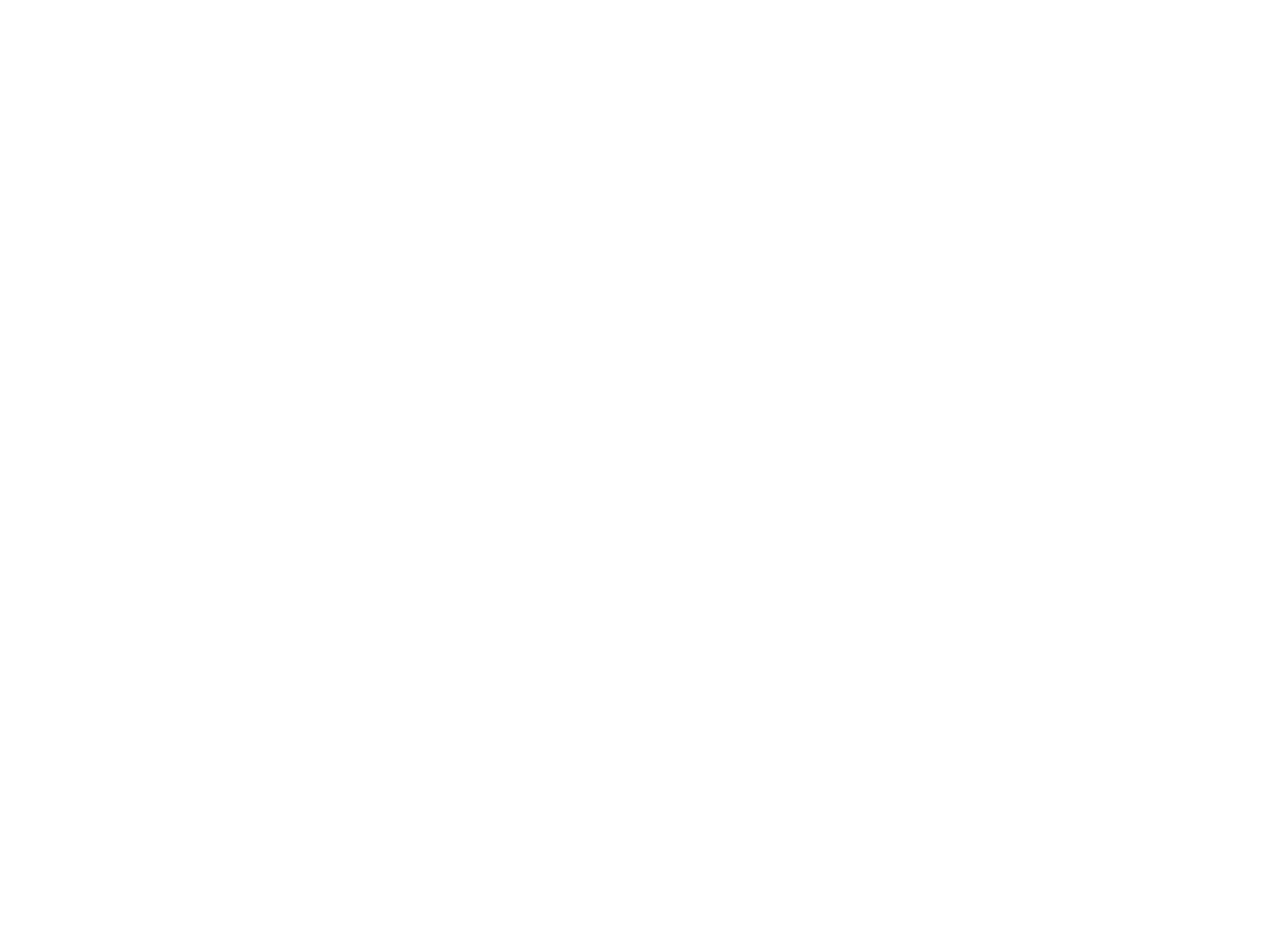
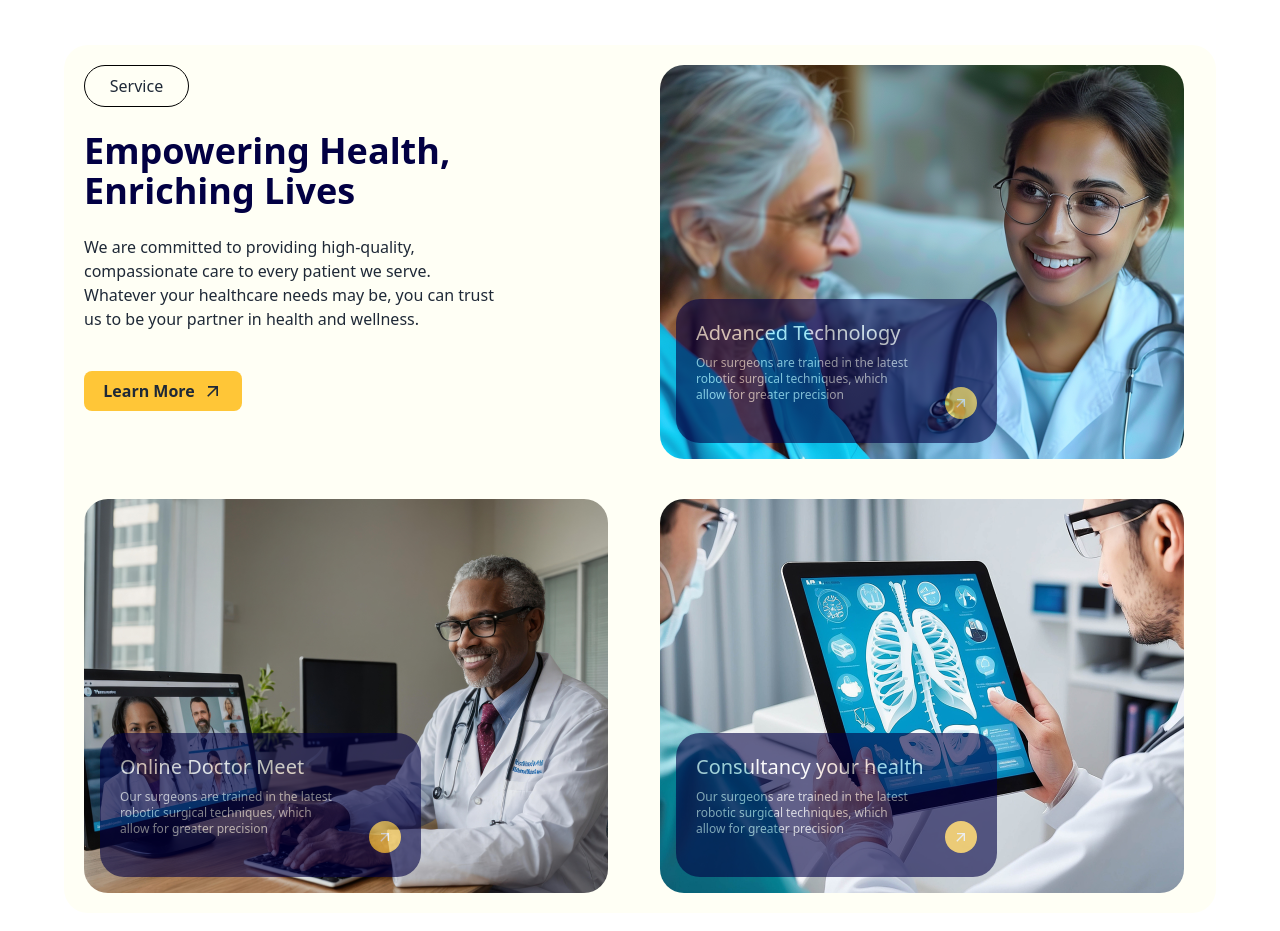
Before and after one commit to miasumon-ru/healthcare, a React (Vite) app: page / in a window 1280 px wide. Shown: the part 1620-2551 px from the top of the page. Before the commit the page ends 1665 px from the top, so only its background shows below. Built offline with nearby package versions, Linux system fonts and the light colour scheme.

Commit message:
service section added

```diff
--- /dev/null
+++ b/src/components/Navbar/Service.jsx
@@ -0,0 +1,144 @@
+import { MdOutlineArrowOutward } from "react-icons/md";
+
+import heartImage from '../../assets/Rectangle 27.png'
+import doctorImage from '../../assets/Rectangle 27-1.png'
+import womenImage from '../../assets/Rectangle 27-2.png'
+
+
+const Service = () => {
+    return (
+        <div className="grid grid-cols-2 gap-10 mb-16 bg-[#FFFFF5] p-5 rounded-3xl">
+
+            {/* first card */}
+
+            <div className="">
+
+                {/* content */}
+
+                <div className="space-y-6">
+                    <p className="border w-[105px] rounded-3xl flex flex-col justify-center items-center border-black font-medium p-2 px-3"> Service </p>
+
+                    <p className="font-semibold text-4xl text-[#020043]"> Empowering Health, <br />  Enriching Lives </p>
+
+                    <p> We are committed to providing high-quality, <br /> compassionate care to every patient we serve. <br /> Whatever your healthcare needs may be, you can trust <br /> us to be your partner in health and wellness.
+                    </p>
+                </div>
+
+
+                <p className=" bg-[#FFC637] mt-10 w-[158px] flex flex-row gap-2 items-center justify-center border-black rounded-lg py-2 px-4 font-semibold">Learn More <MdOutlineArrowOutward className="text-xl" /> </p>
+            </div>
+
+            {/* second card */}
+
+            <div className="relative">
+
+                {/* content */}
+
+                <div className="w-[321px] h-[144px] opacity-60 absolute bottom-4 left-4 bg-[#020043] rounded-3xl p-5 ">
+
+                    <div className="relative">
+
+                        <div>
+                            <h1 className="text-xl text-white ">Advanced Technology</h1>
+
+                            <p className="text-[#FFFFFFCC] text-xs mt-2">Our surgeons are trained in the latest <br /> robotic surgical techniques, which <br /> allow for greater precision</p>
+                        </div>
+
+                        <div className="absolute right-0 -bottom-4">
+
+                            <p><MdOutlineArrowOutward className="bg-[#FFC637] text-white p-2 w-8 h-8 rounded-full" /></p>
+
+                        </div>
+
+
+
+                    </div>
+
+
+
+                </div>
+
+                {/* image */}
+
+
+                <img className="rounded-3xl" src={heartImage} alt="" />
+
+            </div>
+
+            {/* third card */}
+
+            <div className="relative">
+
+                {/* content */}
+
+                <div className="w-[321px] h-[144px] opacity-60 absolute bottom-4 left-4 bg-[#020043] rounded-3xl p-5 ">
+
+                    <div className="relative">
+
+                        <div>
+                            <h1 className="text-xl text-white ">Online Doctor Meet</h1>
+
+                            <p className="text-[#FFFFFFCC] text-xs mt-2">Our surgeons are trained in the latest <br /> robotic surgical techniques, which <br /> allow for greater precision</p>
+                        </div>
+
+                        <div className="absolute right-0 -bottom-4">
+
+                            <p><MdOutlineArrowOutward className="bg-[#FFC637] text-white p-2 w-8 h-8 rounded-full" /></p>
+
+                        </div>
+
+
+
+                    </div>
+
+
+
+                </div>
+
+                {/* image */}
+
+                <img className="rounded-3xl" src={doctorImage} alt="" />
+            </div>
+
+            {/* fourth card */}
+
+            <div className="relative">
+
+                {/* content */}
+
+                <div className="w-[321px] h-[144px] opacity-60 absolute bottom-4 left-4 bg-[#020043] rounded-3xl p-5 ">
+
+                    <div className="relative">
+
+                        <div>
+                            <h1 className="text-xl text-white ">Consultancy your health</h1>
+
+                            <p className="text-[#FFFFFFCC] text-xs mt-2">Our surgeons are trained in the latest <br /> robotic surgical techniques, which <br /> allow for greater precision</p>
+                        </div>
+
+                        <div className="absolute right-0 -bottom-4">
+
+                            <p><MdOutlineArrowOutward className="bg-[#FFC637] text-white p-2 w-8 h-8 rounded-full" /></p>
+
+                        </div>
+
+
+
+                    </div>
+
+
+
+                </div>
+
+                {/* image */}
+
+                <img className="rounded-3xl" src={womenImage} alt="" />
+            </div>
+
+
+
+        </div>
+    );
+};
+
+export default Service;
--- a/src/pages/Home/Home.jsx
+++ b/src/pages/Home/Home.jsx
@@ -1,6 +1,7 @@
 import Banner from "../../components/Banner/Banner";
 import HealthStats from "../../components/HealthStats/HealthStats";
 import Navbar from "../../components/Navbar/Navbar";
+import Service from "../../components/Navbar/Service";
 import WhoWeAre from "../../components/WhoWeAre/WhoWeAre";
 
 
@@ -12,6 +13,7 @@
             <Banner></Banner>
             <HealthStats></HealthStats>
             <WhoWeAre></WhoWeAre>
+            <Service></Service>
 
 
         </div>
```
